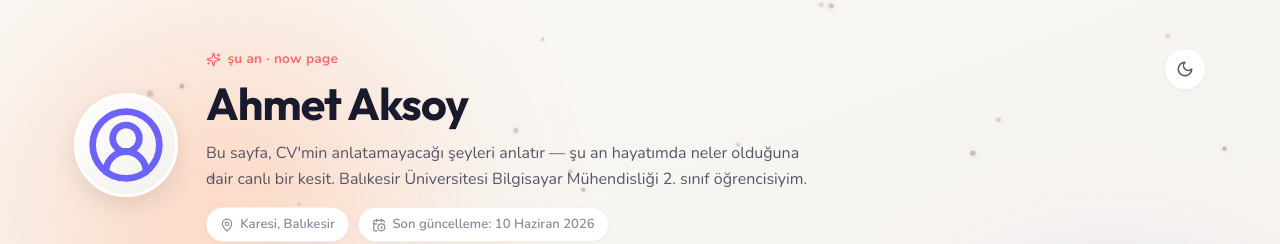
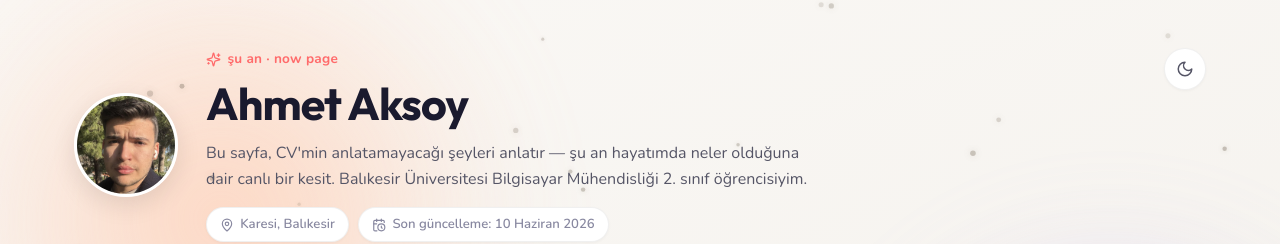
Before and after one commit to ahmetaksoy10/internet-programlama-final-2026, a React (Vite) app in the folder frontend/: page / in a window 1280 px wide. Shown: the top 244 px of the page. Built offline with nearby package versions, Linux system fonts and the light colour scheme; no server answers.

Commit message:
feat: add optimized profile photo and staggered card reveal on load

```diff
--- a/frontend/src/App.jsx
+++ b/frontend/src/App.jsx
@@ -40,11 +40,30 @@ function App() {
 
     const gozlemci = new IntersectionObserver(
       (girisler) => {
-        girisler.forEach((giris) => {
-          if (giris.isIntersecting) {
-            giris.target.classList.add('is-visible')
-            gozlemci.unobserve(giris.target) // bir kez göründü, takibi bırak
-          }
+        // Bu turda ekrana giren kartları DOM sırasına göre topla.
+        // Aynı anda görünenlere artan gecikme verince "stagger" (sırayla
+        // belirme) efekti oluşur: ilk açılışta üst kartlar art arda akar.
+        // Gecikme yalnızca o turdaki kartlara bindiği için aşağıdaki kartlar
+        // scroll'da kendi küçük gruplarında belirir — sonsuz gecikme olmaz.
+        const gorunenler = girisler
+          .filter((g) => g.isIntersecting)
+          .sort((a, b) =>
+            a.target.compareDocumentPosition(b.target) &
+            Node.DOCUMENT_POSITION_FOLLOWING
+              ? -1
+              : 1,
+          )
+
+        gorunenler.forEach((giris, i) => {
+          const kart = giris.target
+          kart.style.transitionDelay = `${i * 0.08}s` // her kart 80ms sonra
+          kart.classList.add('is-visible')
+          gozlemci.unobserve(kart) // bir kez göründü, takibi bırak
+          // Belirme bittikten sonra gecikmeyi sıfırla ki hover anında tepki versin
+          // (inline transition-delay tüm geçişleri etkiler, hover'ı yavaşlatmasın).
+          setTimeout(() => {
+            kart.style.transitionDelay = ''
+          }, i * 80 + 700)
         })
       },
       { threshold: 0.15 },
--- a/frontend/src/components/Header.jsx
+++ b/frontend/src/components/Header.jsx
@@ -8,9 +8,12 @@
 // =============================================================
 
 // Lucide React ikonları (sistem emojisi yerine tutarlı SVG ikonlar)
-import { UserCircle2, Sparkles, MapPin, CalendarClock } from 'lucide-react'
+import { Sparkles, MapPin, CalendarClock } from 'lucide-react'
 // Aydınlık/karanlık tema değiştirici buton
 import ThemeToggle from './ThemeToggle.jsx'
+// Profil fotoğrafı — Vite asset olarak import edilir (GitHub Pages base yolu
+// otomatik düzeltilsin diye <img src="/..."> yerine modül importu tercih edildi).
+import profilFoto from '../assets/profile.jpg'
 
 function Header() {
   // --- Son güncelleme tarihi ---
@@ -29,12 +32,15 @@ function Header() {
       <ThemeToggle />
 
       {/* === SOL: Profil fotoğrafı === */}
-      {/* .profile-photo sınıfı, ileride gerçek <img> ile kolay değişim için ayrıldı. */}
       <div className="profile-photo">
-        {/* TODO: Profil fotoğrafı eklenecek — bu placeholder'ı
-            <img src="/profil.jpg" alt="Ahmet Aksoy" className="profile-photo__img" />
-            ile değiştir. */}
-        <UserCircle2 size={80} aria-hidden="true" />
+        <img
+          src={profilFoto}
+          alt="Ahmet Aksoy'un profil fotoğrafı"
+          className="profile-photo__img"
+          width="104"
+          height="104"
+          loading="eager"
+        />
       </div>
 
       {/* === SAĞ: İsim + bio + meta bilgiler === */}
```
Also changed, not shown: frontend/src/assets/profile.jpg (added).
